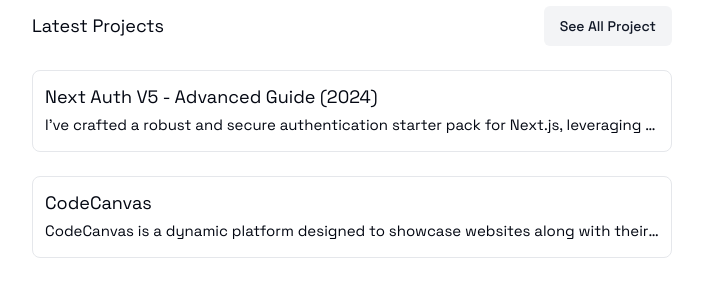
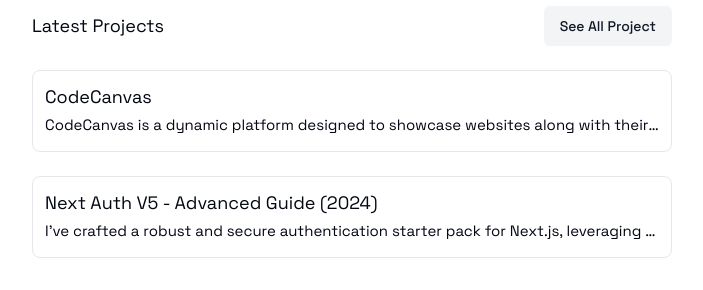
Before and after one commit to Abdullah-dev0/Portfolio, a React (Vite) app: page / in a window 1280 px wide. Shown: the part 806-1096 px from the top of the page, without its empty margins (288-991 px from the left). Built offline with nearby package versions, Linux system fonts and the light colour scheme; no server answers.

Commit message:
fix: Reverse order of projects in ProjectSection component

```diff
--- a/src/components/shared/ProjectSection.tsx
+++ b/src/components/shared/ProjectSection.tsx
@@ -13,11 +13,14 @@
 				</Link>
 			</div>
 			<div>
-				{projects.slice(-2).map((project) => (
-					<Link to={`projects/${project.slug}`} key={project.id}>
-						<Posts key={project.id} slug={project.slug} description={project.description} />
-					</Link>
-				))}
+				{projects
+					.slice(-2)
+					.reverse()
+					.map((project) => (
+						<Link to={`projects/${project.slug}`} key={project.id}>
+							<Posts key={project.id} slug={project.slug} description={project.description} />
+						</Link>
+					))}
 			</div>
 		</section>
 	);
```
